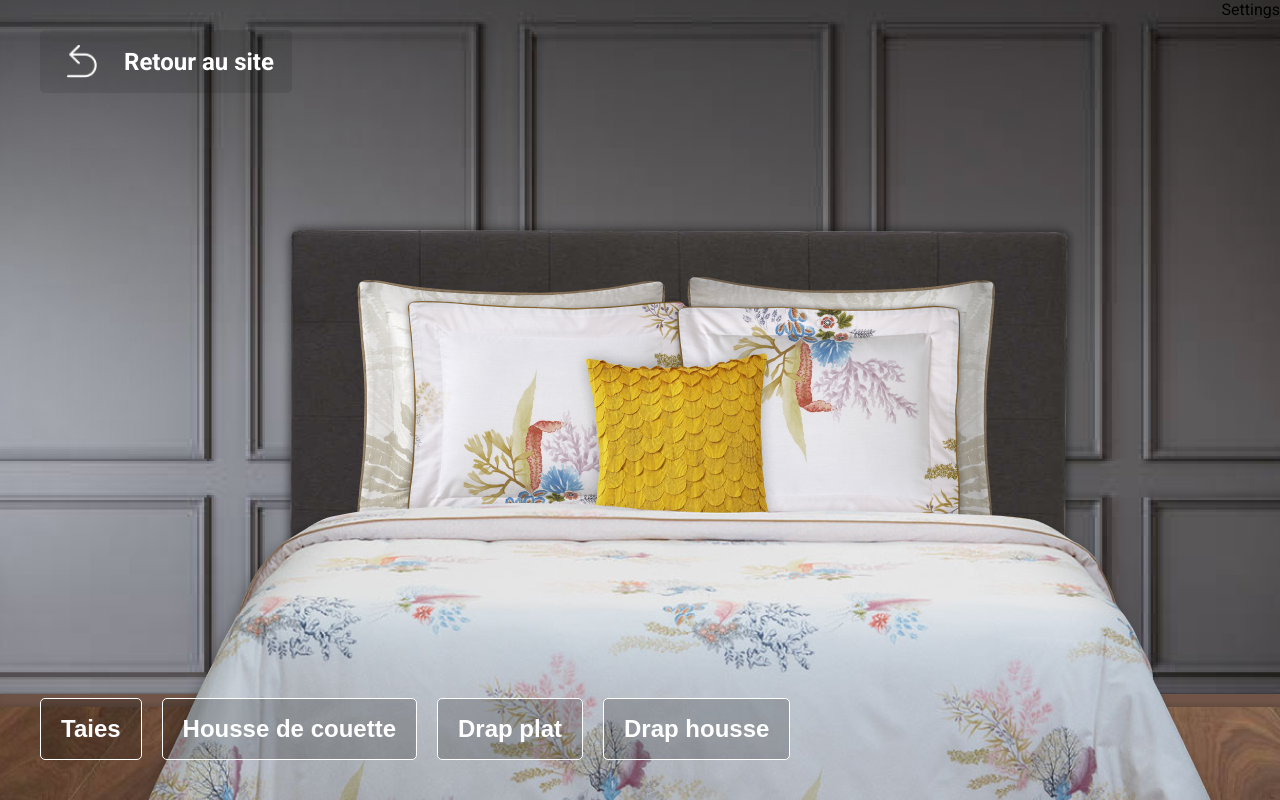
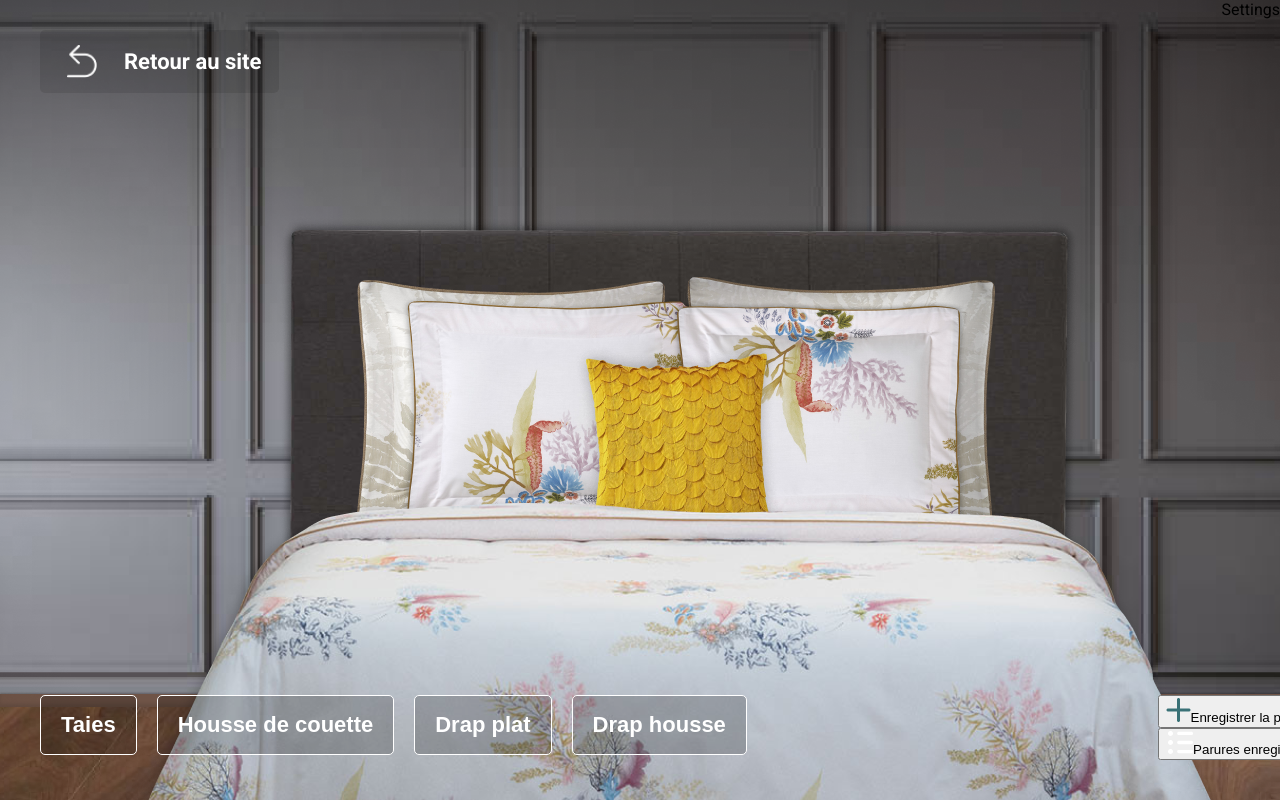
Before and after one commit to FlorianDurand/yves-delorme-simulateur, a Next.js app: page / in a window 1280 px wide. Shown: the top 800 px of the page. Built offline with nearby package versions, Linux system fonts and the light colour scheme.

Commit message:
Footer update

```diff
--- a/components/Footer.js
+++ b/components/Footer.js
@@ -11,10 +11,21 @@ const Footer = () => (
             <div className={styles.button}><Button>Drap plat</Button></div>
             <div className={styles.button}><Button>Drap housse</Button></div>
         </div>
-    <div>
 
+        <div className={styles.buttonsRight}>
+            <button className={styles.buttonRight}>
+                <img src="/static/cross.png" alt="croix" />
+                Enregistrer la parure
+            </button>
+
+            <button className={styles.buttonRight}>
+                <img src="/static/saved.svg" alt="saved" />
+                Parures enregistrés
+            </button>
+        </div>
     </div>
-    </div>
+
+
 );
 
 export default Footer;
--- a/components/Footer.module.css
+++ b/components/Footer.module.css
@@ -4,6 +4,9 @@
     left: 40px;
     width: 100%;
     height: auto;
+    display: flex;
+    flex-direction: row;
+    justify-content: space-between;
 }
 
 .buttons{
@@ -17,3 +20,8 @@
 .button:first-child{
     margin-left: 0;
 }
+
+.buttonsRight{
+    display: flex;
+    flex-direction: column;
+}
--- a/components/Header.module.css
+++ b/components/Header.module.css
@@ -20,7 +20,7 @@
     margin-top: 30px;
     border-radius: 5px;
     background-color: rgba(0, 0, 0, 0.1);
-    font-size: 24px;
+    font-size: 22px;
     color: white;
     display: inline-flex;
     align-items: center;
--- a/components/Styles/Button.module.css
+++ b/components/Styles/Button.module.css
@@ -7,6 +7,6 @@
     border-radius: 5px;
     width: auto;
     height: auto;
-    font-size: 24px;
+    font-size: 22px;
     padding: 16px 20px;
 }
```
Also changed, not shown: public/static/cross.png (added), public/static/saved.svg (added).
